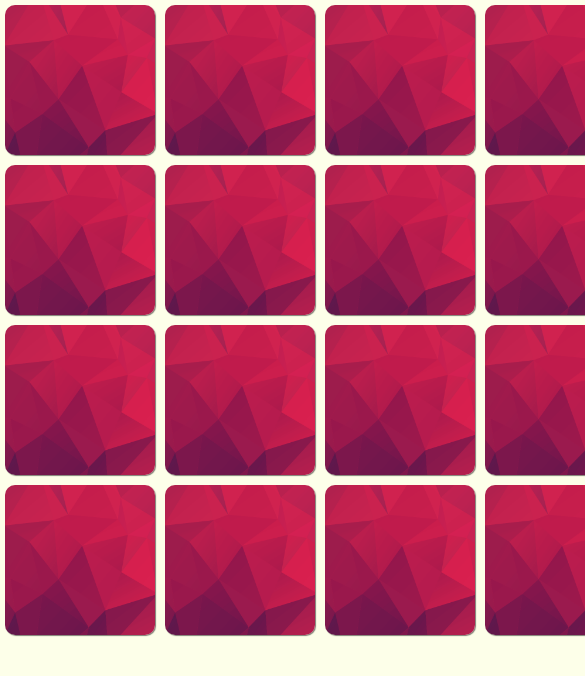
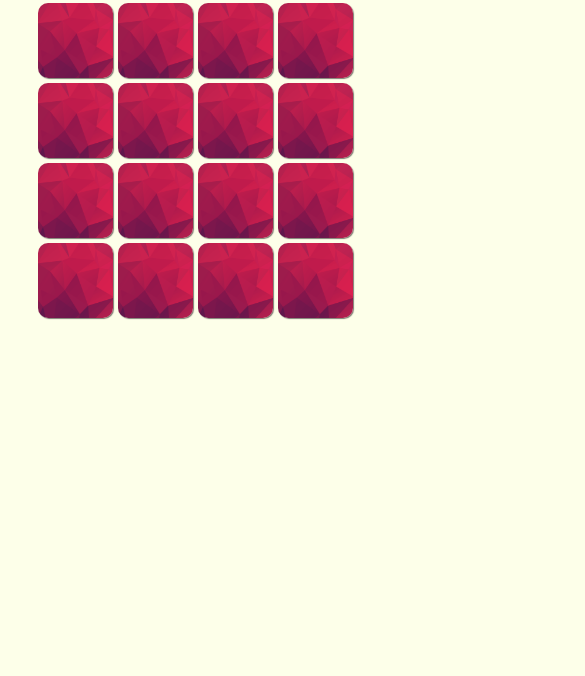
Before and after one commit to Aldegid/aldegid.github.io, a plain HTML site: page Memory-pair-game/index.html in a window 390 px wide. Shown: the top 676 px of the page, 585 px wide, since content can reach past the window. Drawn offline with nearby package versions, Linux system fonts and the light colour scheme.

Commit message:
one more fir for mobile

```diff
--- a/Memory-pair-game/css/main.css
+++ b/Memory-pair-game/css/main.css
@@ -22,6 +22,14 @@ body {
   transition: .5s ease;
   transform: translateY(0);
 }
+
+@media screen and (max-width: 549px) {
+  .game-container {
+    width: 320px;
+    height: 320px;
+  }
+}
+
 .game-container.hidden {
   transform: translateY(-1500px);
 }
@@ -35,6 +43,13 @@ body {
   position: relative;
   transition:  .25s ease;
   transform-style: preserve-3d;
+}
+@media screen and (max-width: 549px) {
+  .card {
+    width: calc(25% - 5px);
+    height: calc(25% - 5px);
+    margin: 2.5px;
+  }
 }
 
 .card:hover {
@@ -65,11 +80,16 @@ body {
   height: 100%;
   backface-visibility: hidden;
 }
+
+@media screen and (max-width: 549px) {
+  .front-part, .back-part {
+    padding: 5px;
+}
+}
 .front-part {
   background-image: url('../img/texture-2.png');
   border-radius: 10px;
   background-size: cover;
-  z-index: -1;
 }
 
 .back-part {
```
